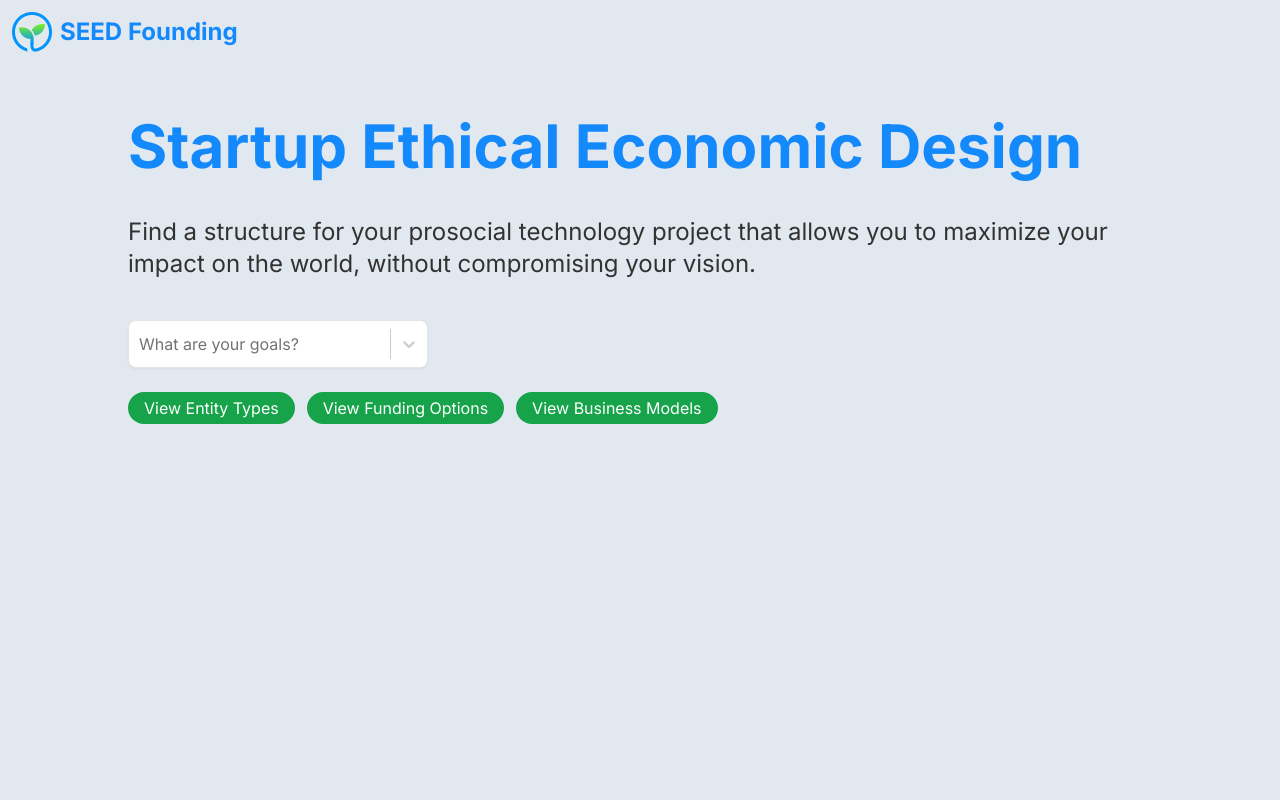
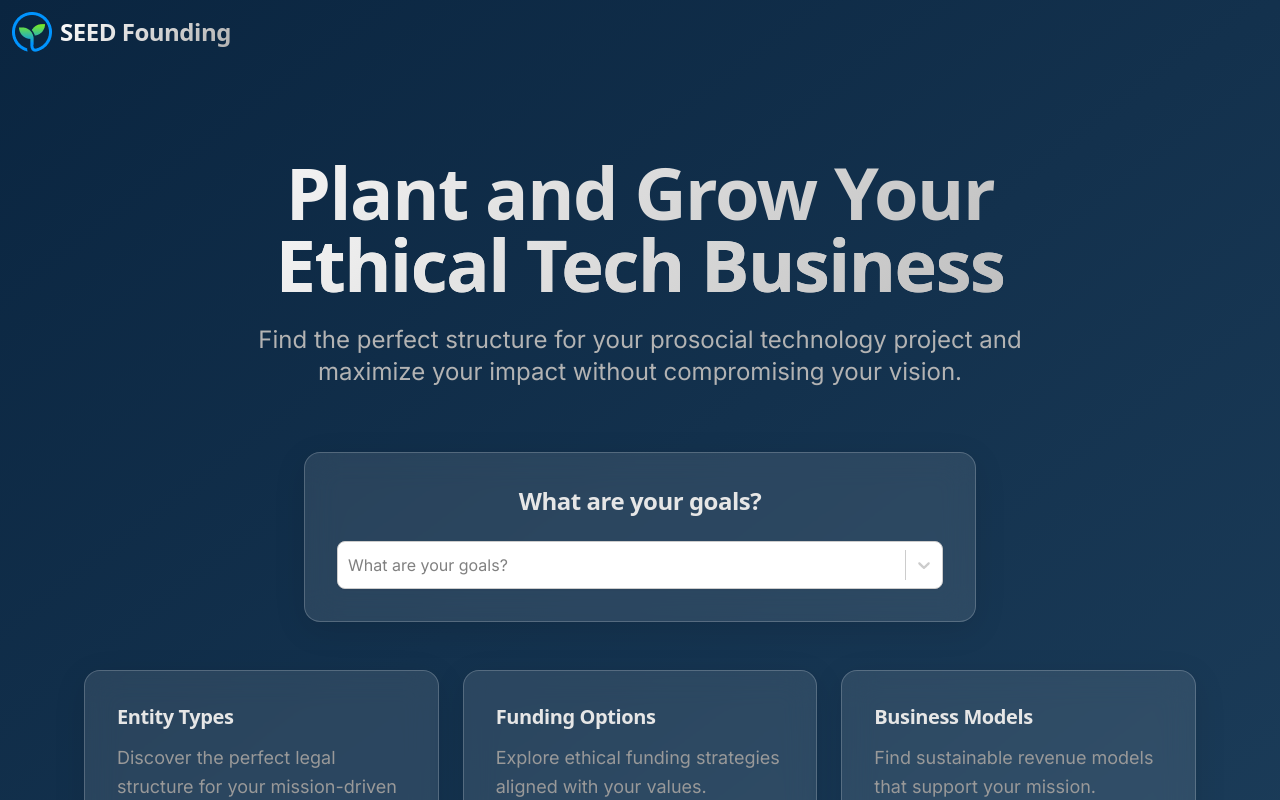
Before and after one commit to TurquoiseSound/SeedFoundry, a Next.js app: page / in a window 1280 px wide. Shown: the top 800 px of the page. Built offline with nearby package versions, Linux system fonts and the light colour scheme.

Commit message:
Implement premium design system

```diff
--- a/package.json
+++ b/package.json
@@ -16,6 +16,7 @@
     "@stripe/stripe-js": "^2.4.0",
     "axios": "^1.6.7",
     "classnames": "^2.5.1",
+    "framer-motion": "^11.0.3",
     "lodash": "^4.17.21",
     "next": "14.1.0",
     "react": "^18",
--- a/src/app/globals.css
+++ b/src/app/globals.css
@@ -3,204 +3,146 @@
 @tailwind utilities;
 
 :root {
-  --foreground-rgb: 50, 50, 50;
-  --background-start-rgb: 214, 219, 220;
-  --background-end-rgb: 255, 255, 255;
+  /* Core brand colors */
+  --primary-900: #0A2540;
+  --primary-800: #1C3D5A;
+  --primary-700: #2E5474;
+  --primary-600: #406B8E;
+  --primary-500: #5283A8;
+  --primary-400: #649AC2;
+  --primary-300: #76B1DC;
+  --primary-200: #88C8F6;
+  --primary-100: #E6F2FF;
 
-  --seed-color: #1489FB;
-  --seed-color-dark: #0d6ecd;
-  --seed-color-light: #e6f2ff;
-  --link-color: #3172af;
-  --business-model-color: #d5e4ef;
-  --funding-option-color: #c4e2d3;
-  --entity-type-color: #eaceb1;
+  /* Accent colors */
+  --accent-500: #FF6B6B;
+  --accent-400: #FFD93D;
+  --accent-300: #6BCB77;
 
-  /* New color variables */
-  --success-color: #10B981;
-  --warning-color: #F59E0B;
-  --error-color: #EF4444;
-  --neutral-50: #F8FAFC;
-  --neutral-100: #F1F5F9;
-  --neutral-200: #E2E8F0;
-  --neutral-300: #CBD5E1;
-  --neutral-400: #94A3B8;
-  --neutral-500: #64748B;
-  --neutral-600: #475569;
-  --neutral-700: #334155;
-  --neutral-800: #1E293B;
-  --neutral-900: #0F172A;
+  /* Neutral colors */
+  --neutral-900: #1A1A1A;
+  --neutral-800: #333333;
+  --neutral-700: #4D4D4D;
+  --neutral-600: #666666;
+  --neutral-500: #808080;
+  --neutral-400: #999999;
+  --neutral-300: #B3B3B3;
+  --neutral-200: #CCCCCC;
+  --neutral-100: #E6E6E6;
+  --neutral-50: #F5F5F5;
+
+  /* Semantic colors */
+  --success: #10B981;
+  --warning: #F59E0B;
+  --error: #EF4444;
+
+  /* Glass effect variables */
+  --glass-bg: rgba(255, 255, 255, 0.1);
+  --glass-border: rgba(255, 255, 255, 0.2);
+  --glass-shadow: rgba(0, 0, 0, 0.1);
 }
 
-@media (prefers-reduced-motion: no-preference) {
-  * {
-    transition: all 0.2s ease-in-out;
-  }
+/* Base styles */
+body {
+  @apply bg-gradient-to-br from-primary-900 to-primary-800;
+  color: var(--neutral-100);
+  font-family: "Circular", system-ui, sans-serif;
+  -webkit-font-smoothing: antialiased;
+  -moz-osx-font-smoothing: grayscale;
+  overflow-x: hidden;
 }
 
-@media (prefers-reduced-motion: reduce) {
-  * {
-    transition: none !important;
-  }
+/* Typography */
+h1, h2, h3, h4, h5, h6 {
+  font-family: "Circular-Bold", system-ui, sans-serif;
+  letter-spacing: -0.02em;
 }
 
-@font-face {
-  font-family: 'Circular-Bold';
-  src: url('/fonts/Circular-Bold.ttf');
-  font-display: swap;
-}
-
-@font-face {
-  font-family: 'Circular';
-  src: url('/fonts/Circular-Regular.ttf');
-  font-display: swap;
-}
-
-body {
-  color: rgb(var(--foreground-rgb));
-  background: var(--neutral-50);
-  font-family: "Circular", sans-serif;
-  -webkit-font-smoothing: antialiased;
-  -moz-osx-font-smoothing: grayscale;
-}
-
-/* Enhanced tag styles */
-.entity-type {
-  background-color: var(--entity-type-color);
-  color: var(--neutral-800);
-  transition: transform 0.2s;
-}
-
-.entity-type:hover {
-  transform: translateY(-1px);
-  box-shadow: 0 2px 4px rgba(0,0,0,0.1);
-}
-
-.business-model {
-  background-color: var(--business-model-color);
-  color: var(--neutral-800);
-  transition: transform 0.2s;
-}
-
-.business-model:hover {
-  transform: translateY(-1px);
-  box-shadow: 0 2px 4px rgba(0,0,0,0.1);
-}
-
-.funding-option {
-  background-color: var(--funding-option-color);
-  color: var(--neutral-800);
-  transition: transform 0.2s;
-}
-
-.funding-option:hover {
-  transform: translateY(-1px);
-  box-shadow: 0 2px 4px rgba(0,0,0,0.1);
-}
-
-/* Enhanced link styles */
-a {
-  color: var(--link-color);
-  transition: color 0.2s;
-}
-
-a:hover {
-  color: var(--seed-color);
-}
-
-.body-text {
-  color: var(--neutral-700);
-  line-height: 1.6;
-}
-
-/* Mobile-first responsive typography */
 h1 {
-  font-size: 2rem;
-  line-height: 1.2;
-  font-weight: 700;
-  margin-bottom: 1rem;
-}
-
-@media (min-width: 768px) {
-  h1 {
-    font-size: 2.5rem;
-  }
+  @apply text-4xl md:text-6xl font-bold mb-6;
+  background: linear-gradient(135deg, #FFFFFF 0%, #B3B3B3 100%);
+  -webkit-background-clip: text;
+  -webkit-text-fill-color: transparent;
 }
 
 h2 {
-  font-size: 1.5rem;
-  line-height: 1.3;
-  font-weight: 600;
-  margin-bottom: 0.75rem;
+  @apply text-3xl md:text-4xl font-bold mb-4;
 }
 
-@media (min-width: 768px) {
-  h2 {
-    font-size: 2rem;
-  }
+h3 {
+  @apply text-2xl md:text-3xl font-bold mb-3;
 }
 
-/* Enhanced button styles */
+p {
+  @apply text-lg leading-relaxed mb-6 text-neutral-200;
+}
+
+/* Glass morphism */
+.glass {
+  @apply backdrop-blur-lg;
+  background: var(--glass-bg);
+  border: 1px solid var(--glass-border);
+  box-shadow: 0 8px 32px var(--glass-shadow);
+}
+
+/* Button styles */
 .btn {
-  @apply px-4 py-2 rounded-lg font-medium transition-all duration-200;
+  @apply px-6 py-3 rounded-lg font-medium transition-all duration-300;
 }
 
 .btn-primary {
-  @apply bg-[--seed-color] text-white hover:bg-[--seed-color-dark];
+  @apply bg-gradient-to-r from-primary-500 to-primary-600 text-white
+         hover:from-primary-600 hover:to-primary-700
+         active:from-primary-700 active:to-primary-800;
+  box-shadow: 0 4px 12px rgba(82, 131, 168, 0.3);
 }
 
 .btn-secondary {
-  @apply bg-[--neutral-100] text-[--neutral-700] hover:bg-[--neutral-200];
+  @apply bg-neutral-800 text-neutral-100
+         hover:bg-neutral-700
+         active:bg-neutral-600;
 }
 
 /* Card styles */
 .card {
-  @apply bg-white rounded-lg shadow-sm p-6 transition-all duration-200;
+  @apply glass rounded-2xl p-8 transition-all duration-300;
 }
 
 .card:hover {
-  @apply shadow-md;
+  transform: translateY(-4px);
+  box-shadow: 0 12px 40px var(--glass-shadow);
 }
 
-/* Loading skeleton animation */
-@keyframes pulse {
-  0% { opacity: 0.6; }
-  50% { opacity: 1; }
-  100% { opacity: 0.6; }
+/* Navigation */
+.nav-link {
+  @apply text-neutral-300 hover:text-white transition-colors duration-200;
 }
 
-.skeleton {
-  @apply bg-[--neutral-200] animate-[pulse_1.5s_ease-in-out_infinite];
+.nav-link.active {
+  @apply text-white font-medium;
 }
 
-/* Focus styles for accessibility */
-:focus {
-  outline: 2px solid var(--seed-color);
-  outline-offset: 2px;
+/* Form elements */
+input, select, textarea {
+  @apply bg-neutral-800 border border-neutral-700 rounded-lg px-4 py-2
+         focus:outline-none focus:ring-2 focus:ring-primary-500
+         text-neutral-100;
 }
 
-/* Custom scrollbar */
-::-webkit-scrollbar {
-  width: 8px;
-  height: 8px;
+/* Animations */
+@keyframes float {
+  0% { transform: translateY(0px); }
+  50% { transform: translateY(-10px); }
+  100% { transform: translateY(0px); }
 }
 
-::-webkit-scrollbar-track {
-  background: var(--neutral-100);
+.animate-float {
+  animation: float 3s ease-in-out infinite;
 }
 
-::-webkit-scrollbar-thumb {
-  background: var(--neutral-300);
-  border-radius: 4px;
-}
-
-::-webkit-scrollbar-thumb:hover {
-  background: var(--neutral-400);
-}
-
-@layer utilities {
-  .text-balance {
-    text-wrap: balance;
-  }
+/* Loading states */
+.skeleton {
+  @apply animate-pulse bg-neutral-800 rounded;
 }
 
 /* Mobile optimizations */
@@ -210,10 +152,43 @@ h2 {
   }
 
   .card {
-    @apply p-4;
+    @apply p-6;
   }
 
   .btn {
     @apply w-full mb-2;
   }
 }
+
+/* Scrollbar styling */
+::-webkit-scrollbar {
+  width: 8px;
+}
+
+::-webkit-scrollbar-track {
+  background: var(--neutral-900);
+}
+
+::-webkit-scrollbar-thumb {
+  @apply bg-neutral-700 rounded-full;
+}
+
+::-webkit-scrollbar-thumb:hover {
+  @apply bg-neutral-600;
+}
+
+/* Focus styles */
+:focus {
+  @apply outline-none ring-2 ring-primary-500;
+}
+
+/* Utility classes */
+.text-gradient {
+  background: linear-gradient(135deg, #FFFFFF 0%, #B3B3B3 100%);
+  -webkit-background-clip: text;
+  -webkit-text-fill-color: transparent;
+}
+
+.bg-gradient {
+  background: linear-gradient(135deg, var(--primary-900) 0%, var(--primary-800) 100%);
+}
--- a/src/app/page.tsx
+++ b/src/app/page.tsx
@@ -1,25 +1,77 @@
 import { Suspense } from "react";
 import Image from "next/image";
-import Link from 'next/link'
+import Link from 'next/link';
+import { motion } from 'framer-motion';
 import GoalsSelect from '../components/GoalsSelect';
-import styles from './Home.module.scss'
+
+const fadeIn = {
+  initial: { opacity: 0, y: 20 },
+  animate: { opacity: 1, y: 0 },
+  transition: { duration: 0.6 }
+};
 
 export default function Home() {
   return (
-    <main className="flex min-h-screen flex-col items-center justify-between mt-10">
-      <div className="z-10 max-w-5xl w-full justify-between lg:flex flex-col">
-        <h1 className={`block text-6xl mb-10 ${styles.title}`} >Startup Ethical Economic Design</h1>
-        <h3 className='text-2xl mb-10'>Find a structure for your prosocial technology project that allows you to maximize your impact on the world, without compromising your vision.</h3>
-        <div className='flex flex-row mb-5'>
-          <Suspense fallback={<div>Loading...</div>}>
-            <GoalsSelect />
-          </Suspense>
-        </div>
-        <div className='flex flex-row flex-wrap'>
-          <Link className='rounded-2xl text-center px-4 py-1 mr-3 my-1 inline-block text-white bg-green-600' href="/library/entity-types">View Entity Types</Link>
-          <Link className='rounded-2xl text-center px-4 py-1 mr-3 my-1 inline-block text-white bg-green-600' href="/library/funding-options">View Funding Options</Link>
-          <Link className='rounded-2xl text-center px-4 py-1 mr-3 my-1 inline-block text-white bg-green-600' href="/library/business-models">View Business Models</Link>
-        </div>
+    <main className="min-h-screen">
+      <div className="max-w-7xl mx-auto px-4 sm:px-6 lg:px-8 py-20">
+        <motion.div
+          className="text-center mb-16"
+          initial={{ opacity: 0, y: 20 }}
+          animate={{ opacity: 1, y: 0 }}
+          transition={{ duration: 0.6 }}
+        >
+          <h1 className="text-5xl md:text-7xl font-bold mb-6">
+            Plant and Grow Your
+            <span className="text-gradient block">Ethical Tech Business</span>
+          </h1>
+          <p className="text-xl md:text-2xl text-neutral-300 max-w-3xl mx-auto">
+            Find the perfect structure for your prosocial technology project and maximize your impact without compromising your vision.
+          </p>
+        </motion.div>
+
+        <motion.div
+          className="max-w-2xl mx-auto mb-12"
+          initial={{ opacity: 0, scale: 0.95 }}
+          animate={{ opacity: 1, scale: 1 }}
+          transition={{ delay: 0.3, duration: 0.6 }}
+        >
+          <div className="glass p-8 rounded-2xl">
+            <h2 className="text-2xl font-bold mb-6 text-center">What are your goals?</h2>
+            <Suspense fallback={
+              <div className="h-12 skeleton rounded-lg"></div>
+            }>
+              <GoalsSelect />
+            </Suspense>
+          </div>
+        </motion.div>
+
+        <motion.div
+          className="grid grid-cols-1 md:grid-cols-3 gap-6"
+          initial={{ opacity: 0, y: 20 }}
+          animate={{ opacity: 1, y: 0 }}
+          transition={{ delay: 0.6, duration: 0.6 }}
+        >
+          <Link href="/library/entity-types" className="card group">
+            <h3 className="text-xl font-bold mb-3">Entity Types</h3>
+            <p className="text-neutral-400 group-hover:text-neutral-300">
+              Discover the perfect legal structure for your mission-driven venture.
+            </p>
+          </Link>
+
+          <Link href="/library/funding-options" className="card group">
+            <h3 className="text-xl font-bold mb-3">Funding Options</h3>
+            <p className="text-neutral-400 group-hover:text-neutral-300">
+              Explore ethical funding strategies aligned with your values.
+            </p>
+          </Link>
+
+          <Link href="/library/business-models" className="card group">
+            <h3 className="text-xl font-bold mb-3">Business Models</h3>
+            <p className="text-neutral-400 group-hover:text-neutral-300">
+              Find sustainable revenue models that support your mission.
+            </p>
+          </Link>
+        </motion.div>
       </div>
     </main>
   );
--- a/tailwind.config.ts
+++ b/tailwind.config.ts
@@ -15,17 +15,35 @@ const config: Config = {
   ],
   theme: {
     extend: {
-      backgroundImage: {
-        "gradient-radial": "radial-gradient(var(--tw-gradient-stops))",
-        "gradient-conic":
-          "conic-gradient(from 180deg at 50% 50%, var(--tw-gradient-stops))",
-      },
-      spacing: {
-        '104': '26rem',
+      colors: {
+        primary: {
+          900: 'var(--primary-900)',
+          800: 'var(--primary-800)',
+          700: 'var(--primary-700)',
+          600: 'var(--primary-600)',
+          500: 'var(--primary-500)',
+          400: 'var(--primary-400)',
+          300: 'var(--primary-300)',
+          200: 'var(--primary-200)',
+          100: 'var(--primary-100)',
+        },
+        neutral: {
+          900: 'var(--neutral-900)',
+          800: 'var(--neutral-800)',
+          700: 'var(--neutral-700)',
+          600: 'var(--neutral-600)',
+          500: 'var(--neutral-500)',
+          400: 'var(--neutral-400)',
+          300: 'var(--neutral-300)',
+          200: 'var(--neutral-200)',
+          100: 'var(--neutral-100)',
+          50: 'var(--neutral-50)',
+        }
       },
       animation: {
         'fade-in': 'fadeIn 0.5s ease-in',
         'slide-up': 'slideUp 0.3s ease-out',
+        'float': 'float 3s ease-in-out infinite',
       },
       keyframes: {
         fadeIn: {
@@ -36,16 +54,17 @@ const config: Config = {
           '0%': { transform: 'translateY(10px)', opacity: '0' },
           '100%': { transform: 'translateY(0)', opacity: '1' },
         },
+        float: {
+          '0%, 100%': { transform: 'translateY(0)' },
+          '50%': { transform: 'translateY(-10px)' },
+        },
       },
-    },
-    screens: {
-      'sm': '640px',
-      'md': '768px',
-      'lg': '1024px',
-      'xl': '1280px',
-      '2xl': '1536px',
+      backdropBlur: {
+        xs: '2px',
+      },
     },
   },
   plugins: [],
 };
+
 export default config;
```
Also changed, not shown: 1 other file (tests, documents, lock files or other folders).
